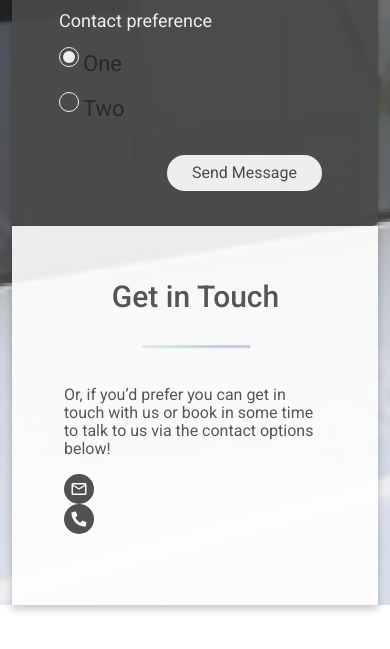
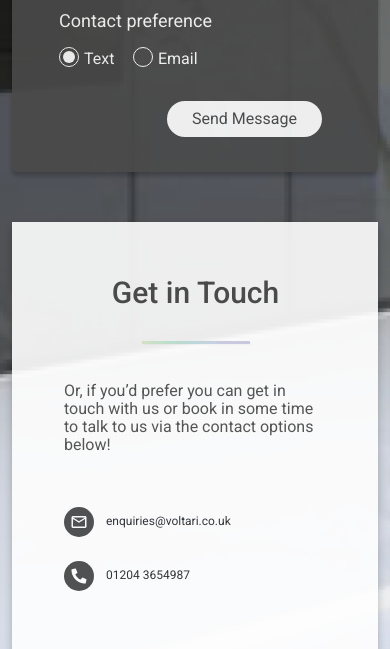
Before and after one commit to SaqlainMustafa/voltari, a website: page contact.html in a window 390 px wide. Shown: the part 904-1553 px from the top of the page. Drawn offline with nearby package versions, Linux system fonts and the light colour scheme; files whose address does not match are found by name.

Commit message:
contact page design complete desktop and mobile

```diff
--- a/assets/scss/_contact.scss
+++ b/assets/scss/_contact.scss
@@ -9,13 +9,12 @@
         height: 1363PX;
 
         @include media-breakpoint-down(md) {
-            height: 100%;
+            height: auto;
         }
     }
 
     .contact-form-container {
         margin-top: 50px;
-        margin-bottom: 50px;
 
         @include media-breakpoint-up(md) {
             margin-top: 155px;
@@ -110,27 +109,26 @@
                     }
                 }
 
-                .container {
-                    display: block;
+                .checks-container {
+                    width: 0;
                     position: relative;
-                    // padding-left: 35px;
-                    margin-bottom: 12px;
+                    padding-left: 25px;
+                    margin-right: 45px;
+                    color: $white;
                     cursor: pointer;
-                    font-size: 22px;
+                    font-size: 16px;
                     -webkit-user-select: none;
                     -moz-user-select: none;
                     -ms-user-select: none;
                     user-select: none;
                   }
 
-                  /* Hide the browser's default radio button */
-                  .container input {
+                  .checks-container input {
                     position: absolute;
                     opacity: 0;
                     cursor: pointer;
                   }
 
-                  /* Create a custom radio button */
                   .checkmark {
                     position: absolute;
                     top: 0;
@@ -142,30 +140,17 @@
                     border-radius: 50%;
                   }
 
-                  /* On mouse-over, add a grey background color */
-                //   .container:hover input ~ .checkmark {
-                //     background-color: #ccc;
-                //   }
-
-                  /* When the radio button is checked, add a blue background */
-                //   .container input:checked ~ .checkmark {
-                //     background-color: #2196F3;
-                //   }
-
-                  /* Create the indicator (the dot/circle - hidden when not checked) */
                   .checkmark:after {
                     content: "";
                     position: absolute;
                     display: none;
                   }
 
-                  /* Show the indicator (dot/circle) when checked */
-                  .container input:checked ~ .checkmark:after {
+                  .checks-container input:checked ~ .checkmark:after {
                     display: block;
                   }
 
-                  /* Style the indicator (dot/circle) */
-                  .container .checkmark:after {
+                  .checks-container .checkmark:after {
                     top: 3px;
                     left: 3px;
                     width: 12px;
@@ -182,6 +167,11 @@
             padding: 53px 51px 71px 52px;
             opacity: 0.9;
             filter: drop-shadow(0px 4px 4px rgba(0, 0, 0, 0.25));
+
+            @include media-breakpoint-down(md) {
+                margin-top: 50px;
+                margin-bottom: 50px;
+            }
 
             .touch-heading {
                 font-size: 30px;
@@ -206,25 +196,39 @@
                 line-height: 18px;
                 color: $grey;
                 margin-top: 38px;
+                margin-bottom: 53px;
             }
 
-            .touch-mail-circle {
+            .touch-icons-content {
+                display: flex;
+                padding: 0;
+                margin-top: 15px;
+
+                @include media-breakpoint-up(md) {
+                    padding-left: 27px;
+                }
+
+                .icons-circle {
                     width: 30px;
                     height: 30px;
                     background: $arsenicgrey;
                     border-radius: 50%;
+                    cursor: pointer;
                     display: grid;
                     place-items: center;
                 }
 
-            .touch-phone-circle {
-                width: 30px;
-                height: 30px;
-                background: $arsenicgrey;
-                border-radius: 50%;
-                display: grid;
-                place-items: center;
+                .touch-icons-text {
+
+                    .touch-text {
+                        margin-left: 12px;
+                        margin-top: 5px;
+                        font-size: 12px;
+                        font-weight: $font400;
+                        line-height: 18px;
                     }
                 }
             }
         }
+    }
+}
--- a/contact.html
+++ b/contact.html
@@ -50,7 +50,7 @@
             <div class="contact-form-container">
                 <div class="container">
                     <div class="row">
-                        <div class="col-lg-6">
+                        <div class="col-lg-6 col-md-6">
                             <div class="message-container">
                                 <h2 class="contact-main-heading">Leave us a Message</h2>
                                 <hr class="form-horizental">
@@ -70,11 +70,11 @@
                                     <textarea class="form-control comment-box" rows="5" id="comment" name="text"></textarea>
                                     <p class="Contact-preference">Contact preference</p>
                                     <div class="check-btns">
-                                        <label class="container">One
+                                        <label class="checks-container">Text
                                             <input type="radio" checked="checked" name="radio">
                                             <span class="checkmark"></span>
                                           </label>
-                                          <label class="container">Two
+                                          <label class="checks-container">Email
                                             <input type="radio" name="radio">
                                             <span class="checkmark"></span>
                                         </label>
@@ -86,17 +86,26 @@
                                 </form>
                             </div>
                         </div>
-                        <div class="col-lg-6">
+                        <div class="col-lg-6 col-md-6">
                             <div class="touch-container">
                                 <h2 class="touch-heading">Get in Touch</h2>
                                 <hr class="touch-horizental">
                                 <p class="touch-para">Or, if you’d prefer you can get in touch with us or book in some time to talk to us via the contact options below!</p>
-                                <div class="touch-mail-circle" >
-                                    <img src="./assets/images/form-email.png">
-                                    <!-- <p>Husnain</p> -->
+                                <div class="touch-icons-content">
+                                    <div class="icons-circle">
+                                        <img src="./assets/images/form-email.png">
+                                    </div>
+                                    <div class="touch-icons-text">
+                                        <p class="touch-text">enquiries@voltari.co.uk</p>
+                                    </div>
                                 </div>
-                                <div class="touch-phone-circle">
-                                    <img src="./assets/images/form-phone.png">
+                                <div class="touch-icons-content">
+                                    <div class="icons-circle">
+                                        <img src="./assets/images/form-phone.png">
+                                    </div>
+                                    <div class="touch-icons-text">
+                                        <p class="touch-text">01204 3654987</p>
+                                    </div>
                                 </div>
                             </div>
                         </div>
```
Also changed, not shown: assets/css/style.css, 1 other file. Lines whose indentation alone changed are shown as unchanged.
